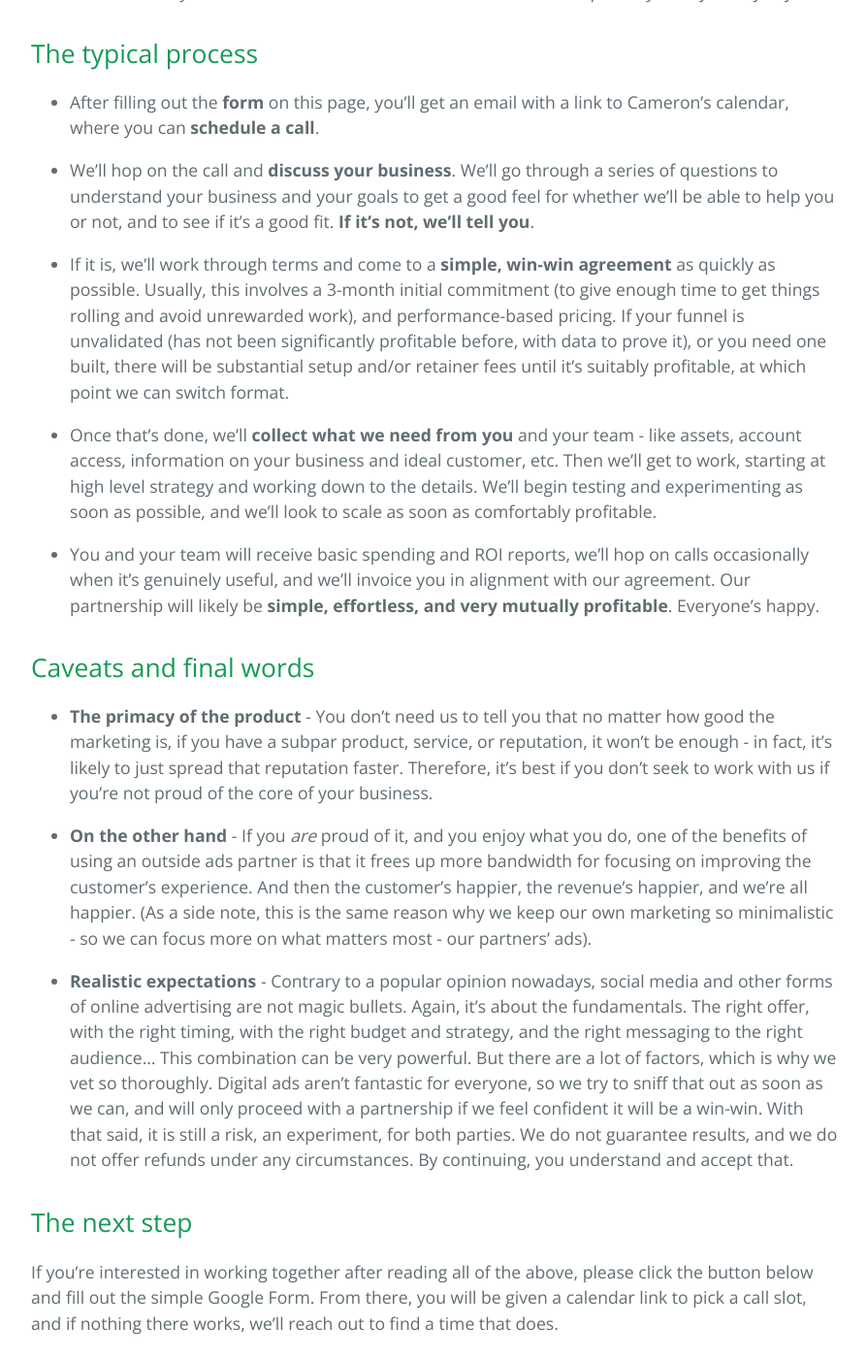
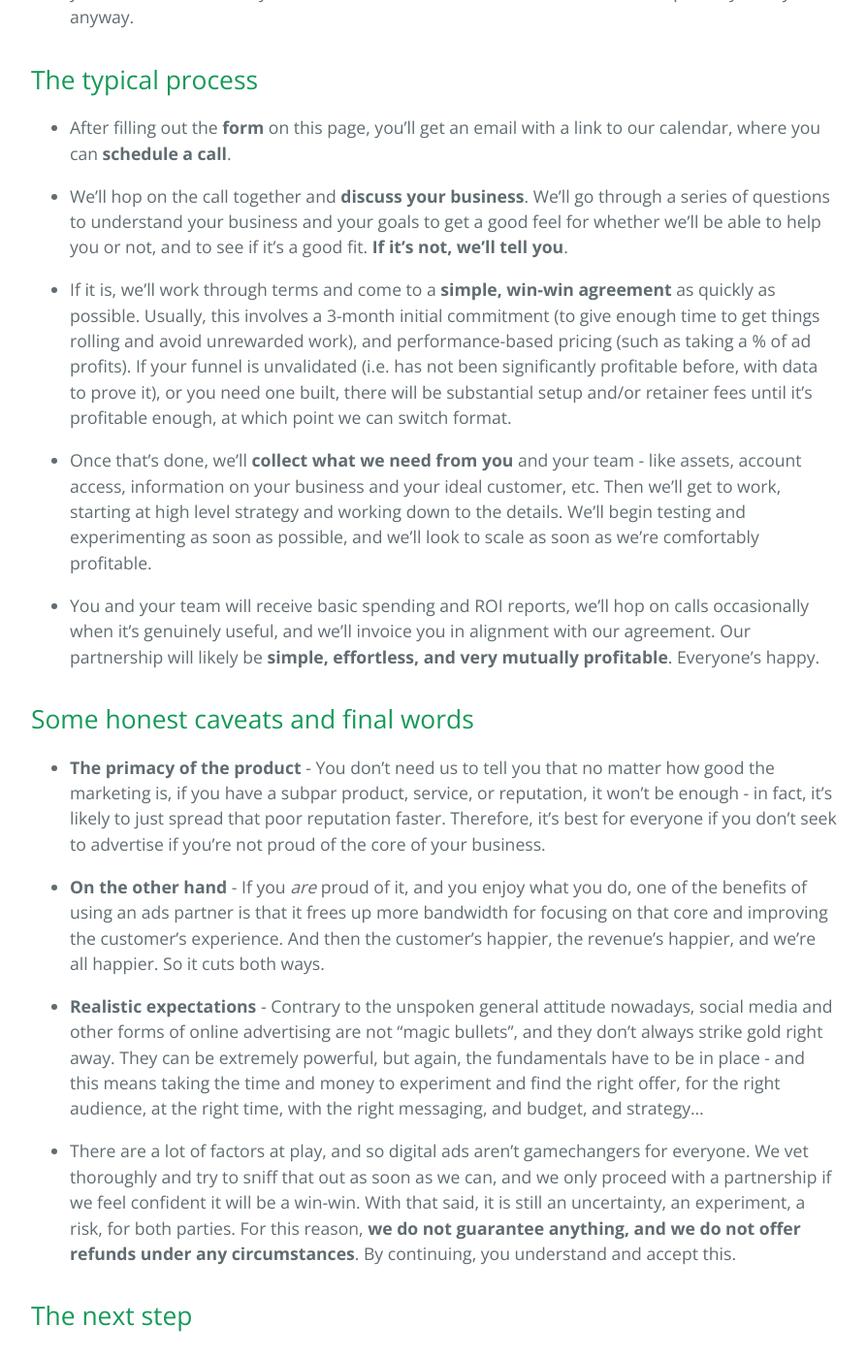
Before and after one commit to cameronhill1/skillofads1, a Jekyll site: the page built from index.md, in a window 1280 px wide and 1400 px high, scrolled down 1342 px. Shown: the whole window at 97% size, without its empty margins (192-1086 px from the left). Built offline with Jekyll 4.4.1, drawn with Linux system fonts in a browser that asks for light colours; our own code applies the rules of GitHub Pages for plain Markdown files; some of the changed text lies outside the part shown.

Commit message:
Update index.md

```diff
--- a/index.md
+++ b/index.md
@@ -10,69 +10,69 @@ Become one of our three partners:
 
 - **No contracts** - beyond the mandatory initial 3-month testing period, there are no commitments, for either party. We stay if it's a win-win.
 
-- **Proven, current track record** - Eg. In December 2020, we collected $2.2m for one client, across Google and Facebook, at an average ROI of 12.3 (results not typical).
+- **Proven, current track record** - For example, in December 2020, we collected $2.2m for one partner, across Google and Facebook, at an average ROI of 12.3 (results are not typical).
 
 
 ## About you
 
 The offer is open to you if:
 
-- You run a relatively **simple, profitable, and ethical business** (or you're willing to zoom in on the 1-3 most profitable parts of it).
+- You run a relatively **simple, profitable, and ethical business** (or you're willing to focus on your most profitable revenue streams).
 
 - You're willing and able to **quickly and easily scale** once ads are profitable (no major operational ceilings, budget constraints, or red tape) - so we both stand to make good money from our work together.
 
-- You're happy to **leave us to do the work and produce results** - you're not going to feel uncomfortable with a lack of pretty reports and diagrams, and you certainly don't want 3 calls a week so we can try to convince you of the "hidden benefits" of more likes on your Facebook page.
+- You're happy to **leave us to do the work and produce results** - you're not going to feel uncomfortable with a lack of pretty charts and diagrams, and you certainly don't want 3 calls a week so we can try to convince you of the "hidden benefits" of more likes on your Facebook page.
 
 
 ## About us
 
-- **Small by design** - We value quality over quantity in all things, and we keep things simple so we're able to focus deeply on doing great work for the few, not the many.
+- **Small by design** - We value Quality over quantity in all things, and we keep things simple so we're able to focus deeply on doing great work for the few, not the many.
 
-- **"T-stacked" abilities** - Before founding, Cameron, our principal, worked in all domains of the customer experience - from grassroots events and awareness-based promotions for major brands like Škoda and VW, to cutting his teeth in cold-calling and door-to-door sales (business and consumer), and even developing high-end websites and marketing funnels (from high-level strategy down to button-clicking and coding), before focusing in on digital advertising, and cultivating the "skill" of ads.
+- **"T-stacked" abilities** - Before founding, CH, our principal, worked in all domains of the customer experience - from grassroots events and awareness-based promotions for major brands like Škoda and VW, to cutting his teeth in cold-calling and door-to-door sales (business and consumer), and even developing high-end websites and marketing funnels (from high-level strategy down to button-clicking and coding), before really focusing in on digital advertising, and cultivating the "skill" of ads.
 
-- **Fundamentals over flash** - Technology trends, marketing tactics, and even entire advertising platforms come and go... But the fundamentals of business, sales, and human nature (, creativity, experimentation... these) stay largely the same. This is where the true "skill" in advertising is. If you have a firm grasp of the fundamental principles, you can invent your own tactics. And if you don't - no chatbot or clever ad acrobatics could possibly save you anyway.
+- **Fundamentals over flash** - Technology trends, marketing tactics, and even entire advertising platforms come and go... But the fundamentals of business, sales, and human nature - such as experimentation, creativity, and empathy - these stay largely the same. This is where the true "skill" in advertising is. If you have a firm grasp of the fundamental principles, you can invent your own tactics. And if you don't - no chatbot or clever technical trick could possibly save you anyway.
 
 
 ## The typical process
 
-- After filling out the **form** on this page, you'll get an email with a link to Cameron's calendar, where you can **schedule a call**.
+- After filling out the **form** on this page, you'll get an email with a link to our calendar, where you can **schedule a call**.
 
-- We'll hop on the call and **discuss your business**. We'll go through a series of questions to understand your business and your goals to get a good feel for whether we'll be able to help you or not, and to see if it's a good fit. **If it's not, we'll tell you**.
+- We'll hop on the call together and **discuss your business**. We'll go through a series of questions to understand your business and your goals to get a good feel for whether we'll be able to help you or not, and to see if it's a good fit. **If it's not, we'll tell you**.
 
-- If it is, we'll work through terms and come to a **simple, win-win agreement** as quickly as possible. Usually, this involves a 3-month initial commitment (to give enough time to get things rolling and avoid unrewarded work), and performance-based pricing. If your funnel is unvalidated (has not been significantly profitable before, with data to prove it), or you need one built, there will be substantial setup and/or retainer fees until it's suitably profitable, at which point we can switch format.
+- If it is, we'll work through terms and come to a **simple, win-win agreement** as quickly as possible. Usually, this involves a 3-month initial commitment (to give enough time to get things rolling and avoid unrewarded work), and performance-based pricing (such as taking a % of ad profits). If your funnel is unvalidated (i.e. has not been significantly profitable before, with data to prove it), or you need one built, there will be substantial setup and/or retainer fees until it's profitable enough, at which point we can switch format.
 
-- Once that's done, we'll **collect what we need from you** and your team - like assets, account access, information on your business and ideal customer, etc. Then we'll get to work, starting at high level strategy and working down to the details. We'll begin testing and experimenting as soon as possible, and we'll look to scale as soon as comfortably profitable.
+- Once that's done, we'll **collect what we need from you** and your team - like assets, account access, information on your business and your ideal customer, etc. Then we'll get to work, starting at high level strategy and working down to the details. We'll begin testing and experimenting as soon as possible, and we'll look to scale as soon as we're comfortably profitable.
 
 - You and your team will receive basic spending and ROI reports, we'll hop on calls occasionally when it's genuinely useful, and we'll invoice you in alignment with our agreement. Our partnership will likely be **simple, effortless, and very mutually profitable**. Everyone's happy.
 
 
 
-## Caveats and final words
+## Some honest caveats and final words
 
-- **The primacy of the product** - You don't need us to tell you that no matter how good the marketing is, if you have a subpar product, service, or reputation, it won't be enough - in fact, it's likely to just spread that reputation faster. Therefore, it's best if you don't seek to work with us if you're not proud of the core of your business.
+- **The primacy of the product** - You don't need us to tell you that no matter how good the marketing is, if you have a subpar product, service, or reputation, it won't be enough - in fact, it's likely to just spread that poor reputation faster. Therefore, it's best for everyone if you don't seek to advertise if you're not proud of the core of your business.
 
-- **On the other hand** - If you _are_ proud of it, and you enjoy what you do, one of the benefits of using an outside ads partner is that it frees up more bandwidth for focusing on improving the customer's experience. And then the customer's happier, the revenue's happier, and we're all happier. (As a side note, this is the same reason why we keep our own marketing so minimalistic - so we can focus more on what matters most - our partners' ads).
+- **On the other hand** - If you _are_ proud of it, and you enjoy what you do, one of the benefits of using an ads partner is that it frees up more bandwidth for focusing on that core and improving the customer's experience. And then the customer's happier, the revenue's happier, and we're all happier. So it cuts both ways.
 
-- **Realistic expectations** - Contrary to a popular opinion nowadays, social media and other forms of online advertising are not magic bullets. Again, it's about the fundamentals. The right offer, with the right timing, with the right budget and strategy, and the right messaging to the right audience... This combination can be very powerful. But there are a lot of factors, which is why we vet so thoroughly. Digital ads aren't fantastic for everyone, so we try to sniff that out as soon as we can, and will only proceed with a partnership if we feel confident it will be a win-win. With that said, it is still a risk, an experiment, for both parties. We do not guarantee results, and we do not offer refunds under any circumstances. By continuing, you understand and accept that.
+- **Realistic expectations** - Contrary to the unspoken general attitude nowadays, social media and other forms of online advertising are not "magic bullets", and they don't always strike gold right away. They can be extremely powerful, but again, the fundamentals have to be in place - and this means taking the time and money to experiment and find the right offer, for the right audience, at the right time, with the right messaging, and budget, and strategy...
+
+- There are a lot of factors at play, and so digital ads aren't gamechangers for everyone. We vet thoroughly and try to sniff that out as soon as we can, and we only proceed with a partnership if we feel confident it will be a win-win. With that said, it is still an uncertainty, an experiment, a risk, for both parties. For this reason, **we do not guarantee anything, and we do not offer refunds under any circumstances**. By continuing, you understand and accept this.
 
 
 
 ## The next step
 
-If you're interested in working together after reading all of the above, please click the button below and fill out the simple Google Form. From there, you will be given a calendar link to pick a call slot, and if nothing there works, we'll reach out to find a time that does.
+If you're interested in working together after reading all of the above, please click the button below and fill out the simple Google Form. From there, you will be given a calendar link to pick a call slot, and if nothing there works, you can leave it and we'll reach out to find a time that does.
 
 [-> Click here](https://www.skillofads.com/survey)
 
-**Note** - If you’re interested but now’s not the right time - personally or professionally - we understand. To help, there's a box to express that in the form. If you select that, we won't spam you, market, sell, pester, or anything like that. Instead, you'll receive no more than 1 email per _quarter_ from us, saying only: "Ready to work together?" If you're ready, you can just reply to that email and we'll go from there.
+**Note** - If you’re interested, but now’s not the right time - either personally or professionally - we understand. To accommodate, there's an option to express this on the form. If you select that, we won't reach out to you right away - instead, you'll receive no more than 1 email per _quarter_ from us, saying only: "Ready to work together?" - And if you're ready, you can just reply to that email and we'll go from there.
 
 [-> Click here](https://www.skillofads.com/survey)
-
-Best,
 
 CH, founder.
 
 
 
-***
+******
 
 © soa mmxxi
```
